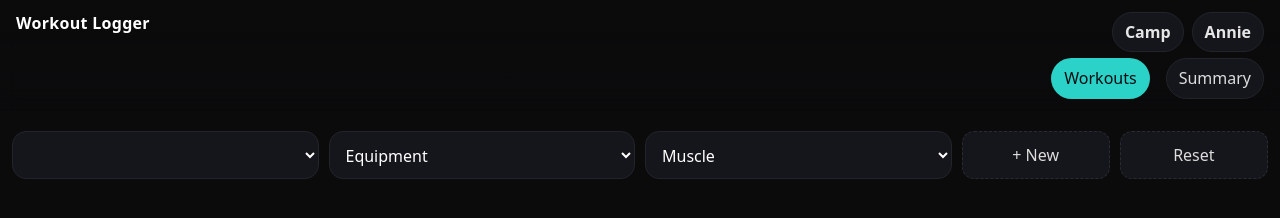
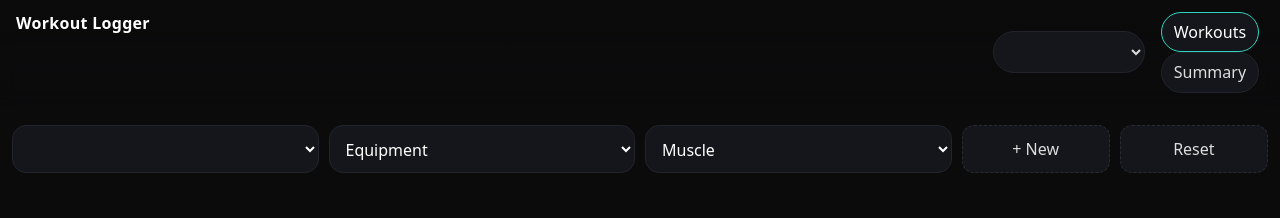
Before and after one commit to Campsuns/workout-logger, a plain HTML site: page index.html in a window 1280 px wide. Drawn offline with Linux system fonts and the light colour scheme; no server answers.

Commit message:
v4 restore 2.html

```diff
--- a/index.html
+++ b/index.html
@@ -9,22 +9,14 @@
 <body>
   <div id="flash"></div>
   <header class="topbar">
-  <div class="brand">Workout Logger</div>
-
-  <div class="head-rows">
-    <!-- Row 1: user chips -->
-    <div class="user-tabs" id="userTabs">
-      <button class="chip" data-user="u_camp">Camp</button>
-      <button class="chip" data-user="u_annie">Annie</button>
-    </div>
-
-    <!-- Row 2: nav -->
-    <nav class="nav-tabs">
+    <div class="brand">Workout Logger</div>
+    <div class="top-right">
+      <select id="userSelect" title="User"></select>
+      <nav>
       <button data-nav="list" class="active">Workouts</button>
       <button data-nav="summary">Summary</button>
     </nav>
-  </div>
-</header>
+  </header>
   <main>
     <section id="page-list" class="page active">
       <div class="filters">
```
